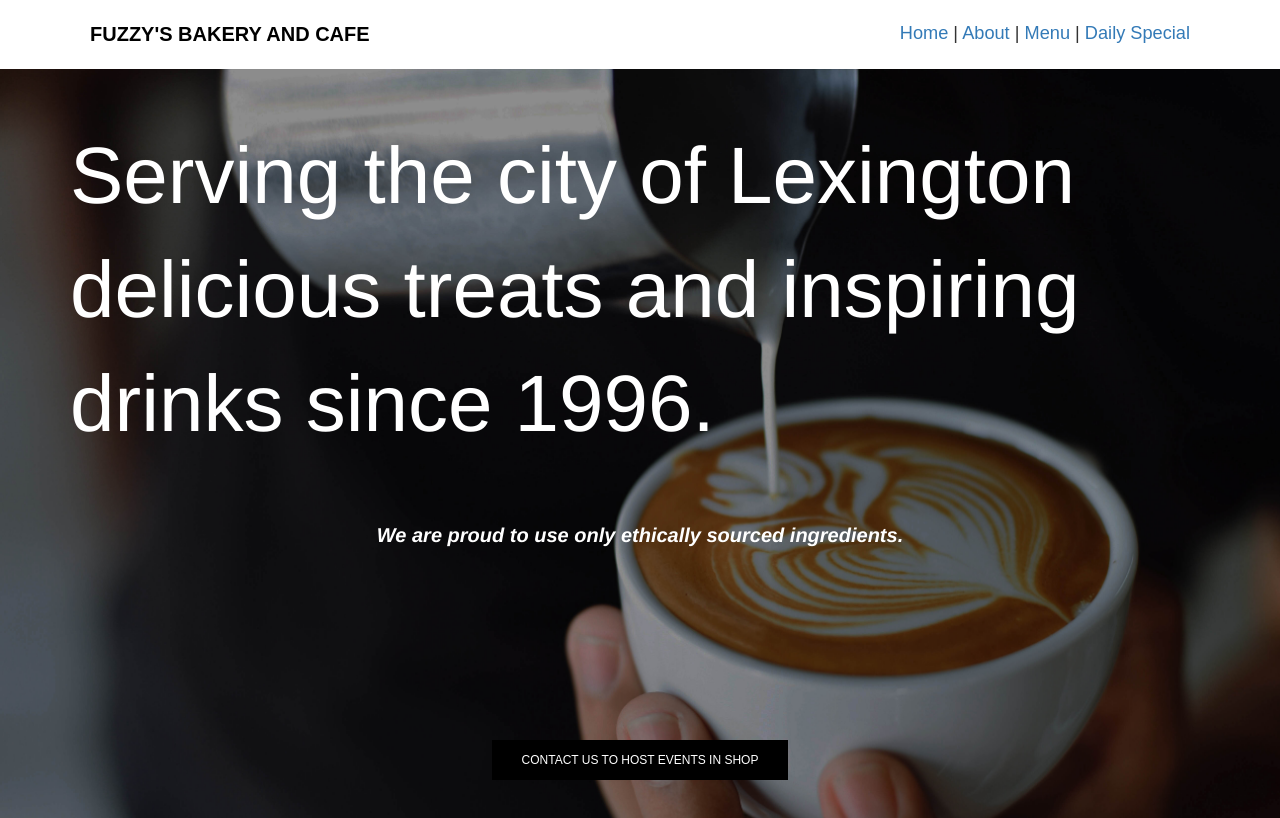
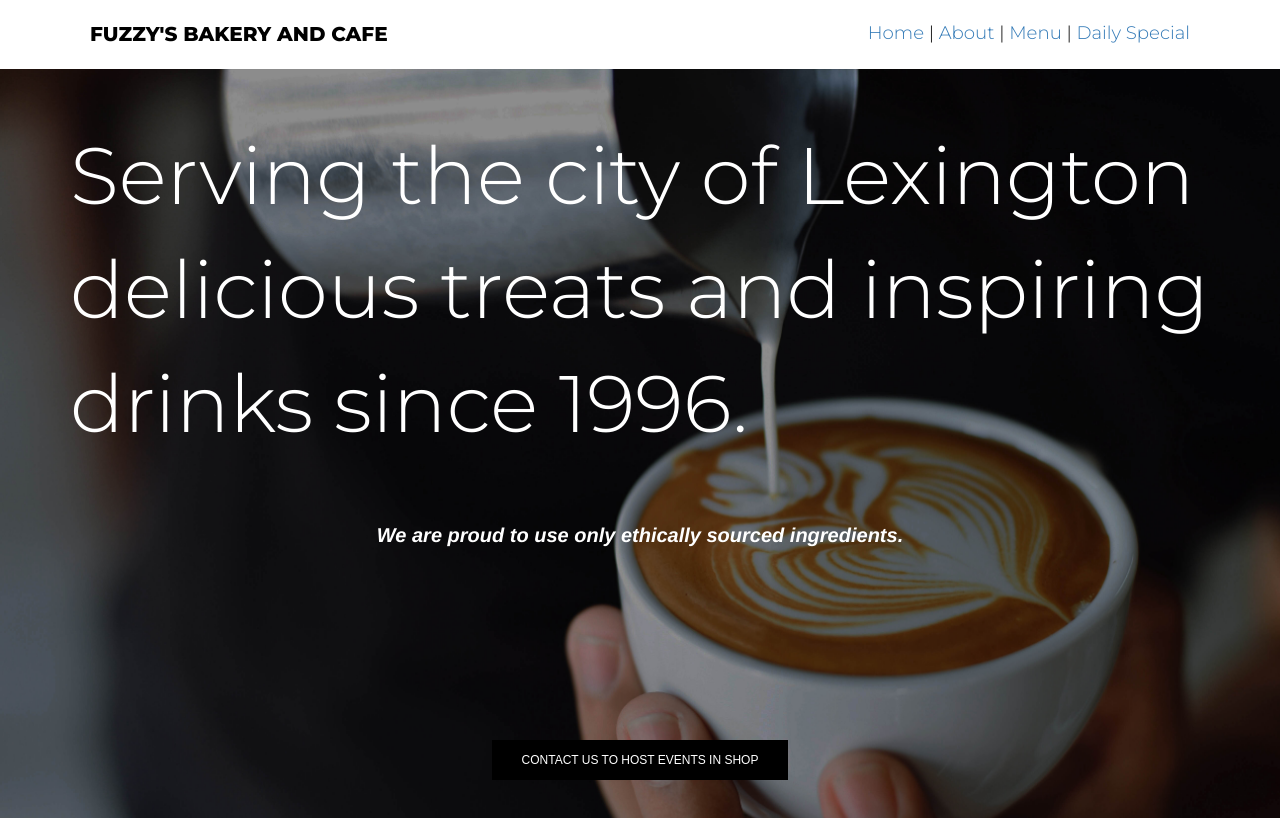
Before and after one commit to lyssacat/assignment-5-fuzzy, a plain HTML site: page index.html in a window 1280 px wide. Shown: the top 818 px of the page. Drawn offline with nearby package versions, Linux system fonts and the light colour scheme.

Commit message:
Add files via upload

```diff
--- a/css/style.css
+++ b/css/style.css
@@ -1,35 +1,35 @@
 .top-of-page{
   font-size: 20px;
-  font-family: "Arial", sans-serif;
+  font-family: 'Montserrat', sans-serif;
   background-color: white;
   color: black;
   float: left;
-  border:0px solid black;
   margin-right: auto;
   margin-left: auto;
   padding: 20px;
-  font-weight: bold;
+  font-weight: 800;
   text-transform: uppercase;
 }
 
 #nav{
-  border:0px solid black;
   margin-right: auto;
   margin-left: auto;
   padding: 20px;
-
-  font-family: 'Arial', sans-serif;
   font-size: 1.3em;
-
   text-align: center;
   max-width: px;
   float: right;
+  font-family: 'Montserrat', sans-serif;
+  font-weight: 300;
+  color: black;
 }
 
 .big-text{
 font-size: 80px;
 margin-bottom: 60px;
 margin-top: 50px;
+font-family: 'Montserrat', sans-serif;
+font-weight: 300;
 }
 
 .first-page-italic{
--- a/index.html
+++ b/index.html
@@ -1,7 +1,9 @@
 <!DOCTYPE html>
+<!--For Monday Oct 22 - Experiment w/ typefaces, more advanced nav, work on menu pg-->
 <html>
 <head>
   <link rel="stylesheet" href="https://maxcdn.bootstrapcdn.com/bootstrap/3.3.7/css/bootstrap.min.css" integrity="sha384-BVYiiSIFeK1dGmJRAkycuHAHRg32OmUcww7on3RYdg4Va+PmSTsz/K68vbdEjh4u" crossorigin="anonymous">
+  <link href="https://fonts.googleapis.com/css?family=Montserrat:100,100i,200,200i,300,300i,400,400i,500,500i,600,600i,700,700i,800,800i,900,900i" rel="stylesheet">
   <link href="css/style.css" rel="stylesheet">
 </head>
 <body>
```
Also changed, not shown: about.html (+2 -1 lines), daily-special.html (+1 -0 lines), menu.html (+1 -0 lines). Lines whose indentation alone changed are shown as unchanged.
